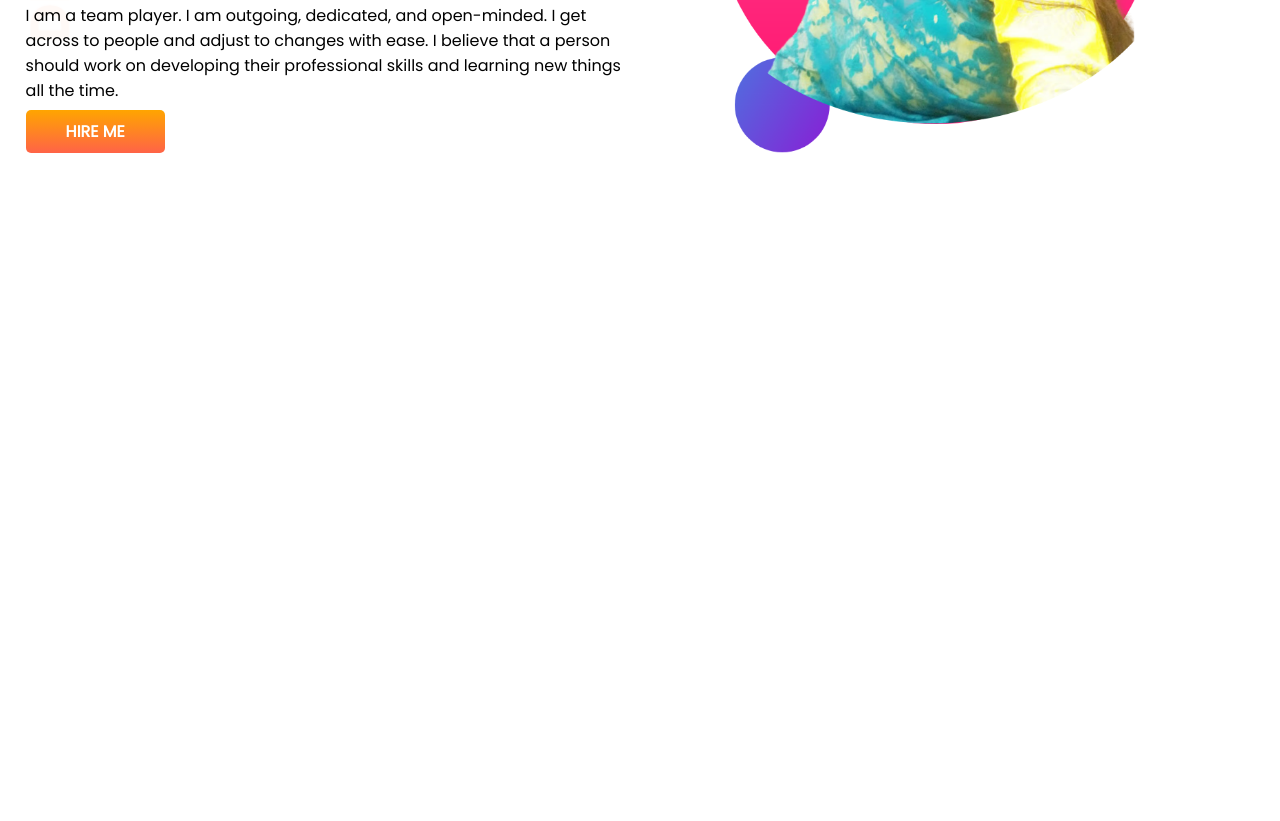
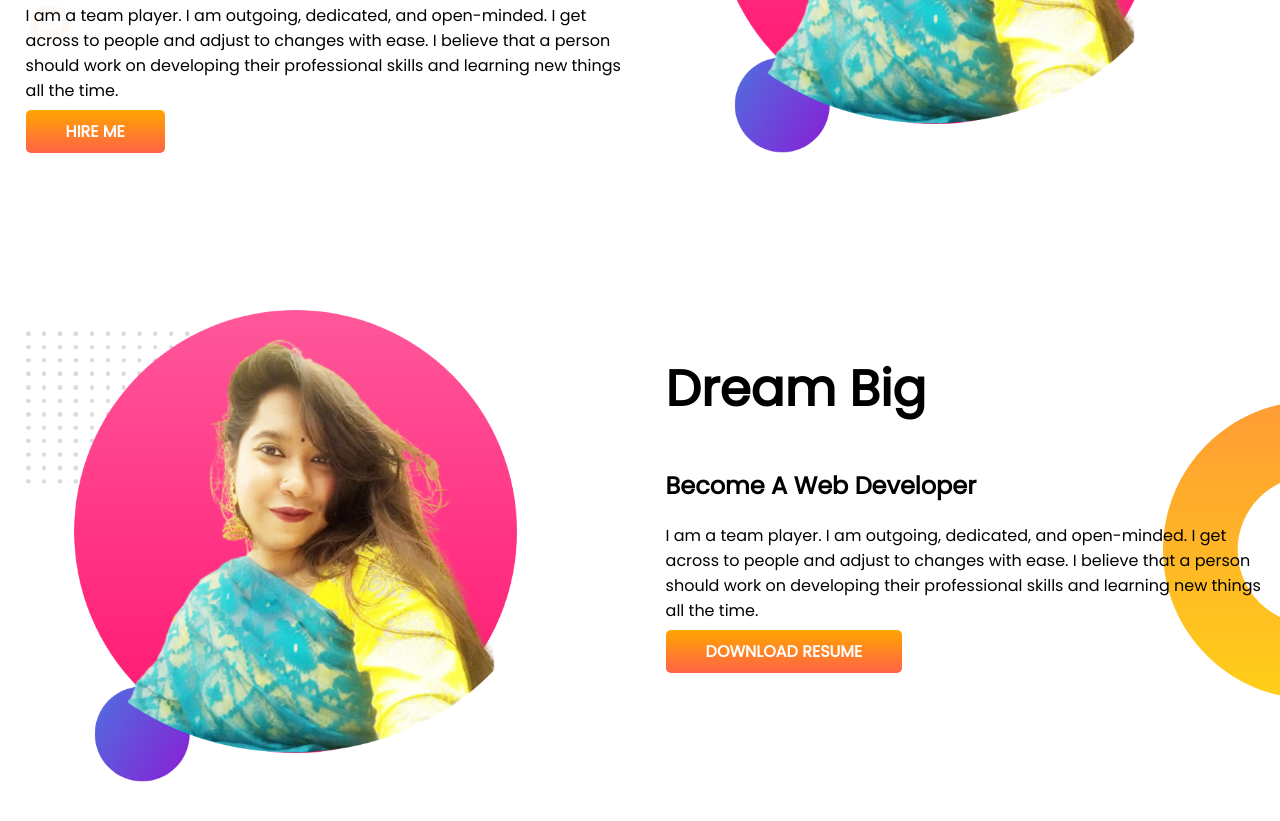
Before and after one commit to zarinfairuz/developer-portfolio, a plain HTML site: page index.html in a window 1280 px wide. Shown: the part 319-1140 px from the top of the page. Before the commit the page ends 800 px from the top, so only its background shows below. Drawn offline with Linux system fonts and the light colour scheme.

Commit message:
dream added

```diff
--- a/index.html
+++ b/index.html
@@ -26,6 +26,20 @@
         </div>
         <div class="half-width"><img src="images/Ananya-bg.png" alt=""></div>
     </section>
+    <section class="dream-big">
+        <div class="half-width">
+            <img src="images/Ananya-bg.png" alt="">
+        </div>
+        <div class="half-width">
+            <h1>Dream Big</h1>
+            <h2>Become A Web Developer</h2>
+            <p>I am a team player. I am outgoing, dedicated, and open-minded. I get across to people and adjust to
+                changes with ease. I believe that a person should work on developing their professional skills and
+                learning new things all the time.</p>
+            <a class="link-button" target="_blank" href="">DOWNLOAD RESUME</a>
+        </div>
+
+    </section>
 
 
 </body>
--- a/style.css
+++ b/style.css
@@ -11,6 +11,7 @@ h1{
 }
 section{
     display:flex;
+    margin-bottom: 150px;
 }
 .half-width{
     width:50%;
@@ -31,3 +32,8 @@ section{
     background-image:url(images/top-banner.png);
     background-repeat: no-repeat;
 }
+.dream-big{
+    background-image: url(images/dream-bg.png);
+    background-repeat: no-repeat;
+    background-position: right;
+}
```
